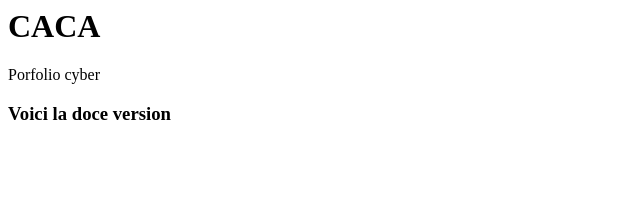
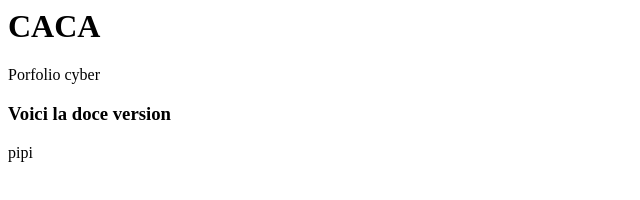
Before and after one commit to Alcin1/GUARDIA, a plain HTML site: page index.html in a window 1280 px wide. Shown: the full height of the page, 0-640 px from the left. Drawn offline with Linux system fonts and the light colour scheme.

Commit message:
3eme version du site

```diff
--- a/index.html
+++ b/index.html
@@ -2,7 +2,12 @@
 <body>
 
 <h1>CACA</h1>
+
 <p>Porfolio cyber</p>
+
 <h3> Voici la doce version</h3>
+
+<p>pipi</p>
+
 </body>
 </html>
```
